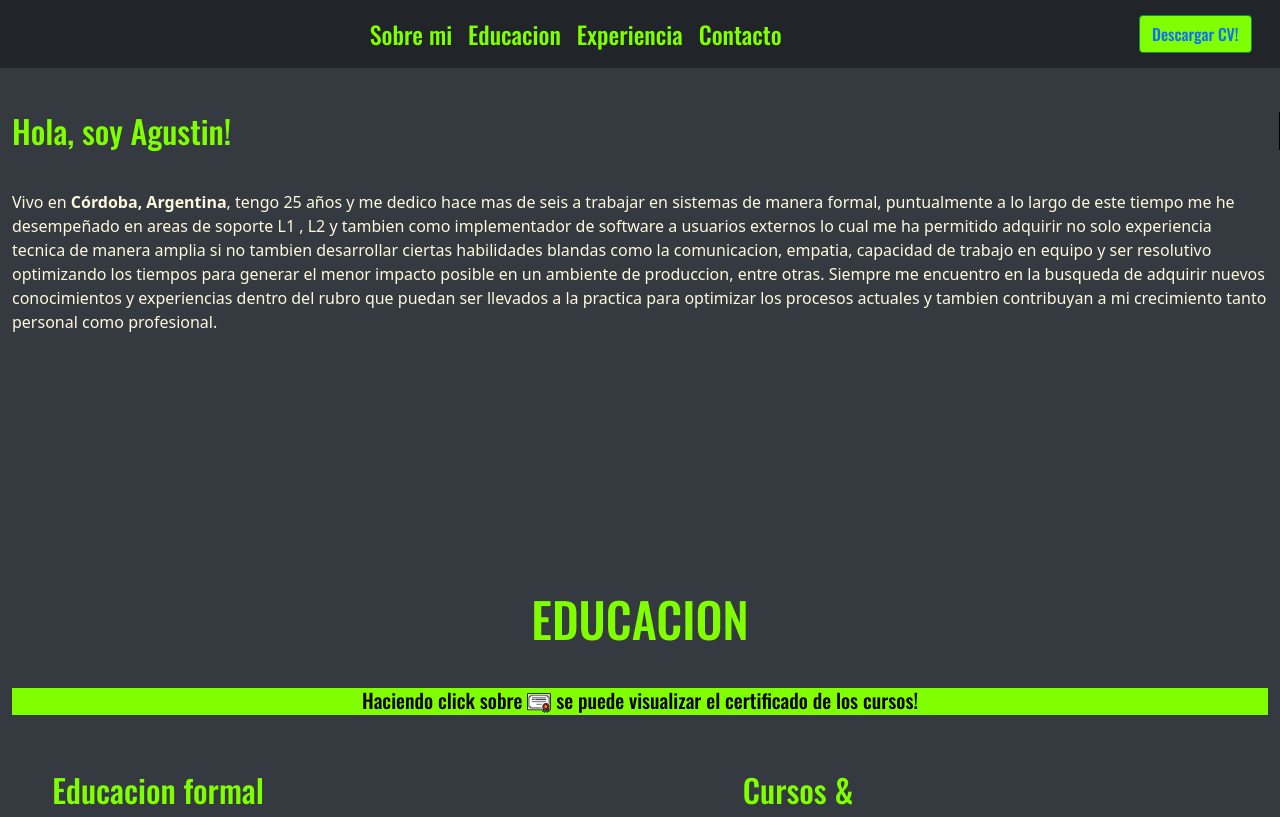
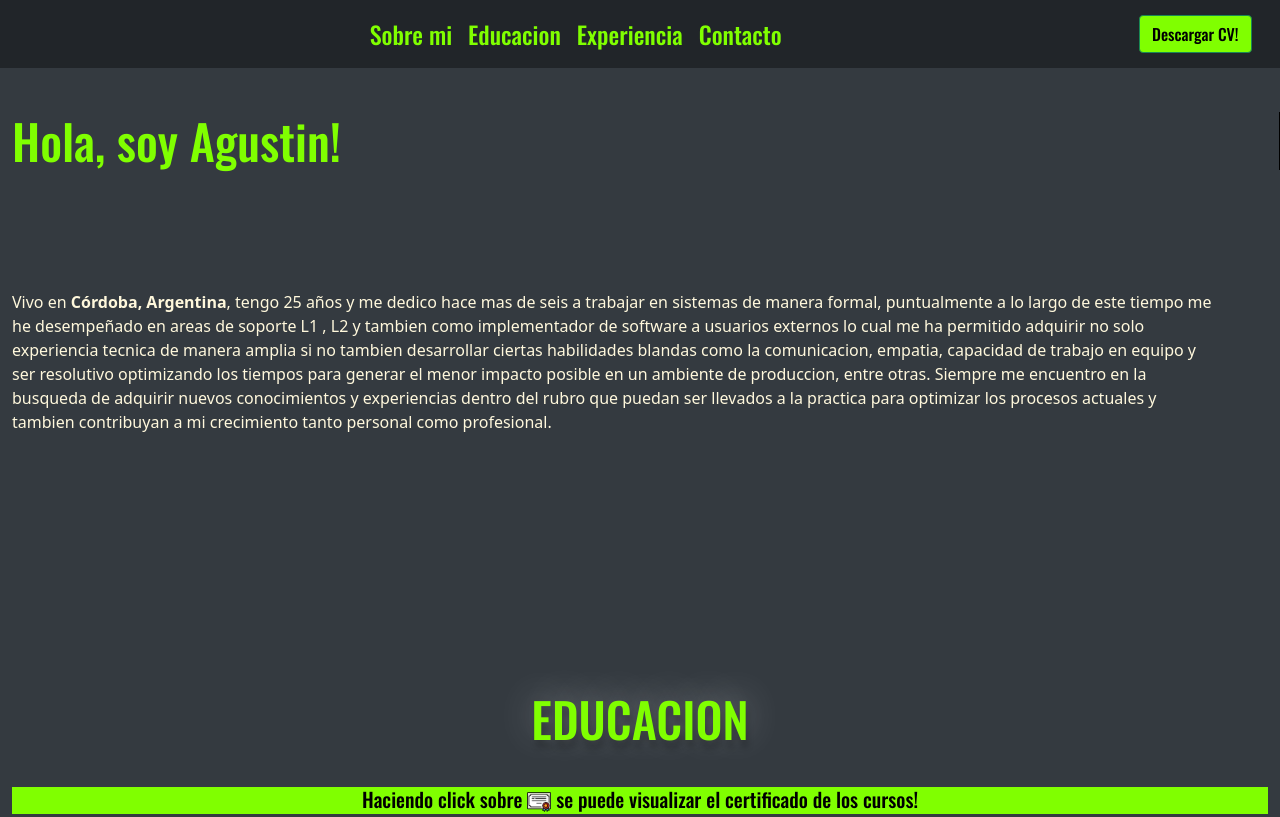
Before and after one commit to osoarrieta/presentacioncv, a plain HTML site: page index.html in a window 1280 px wide. Shown: the top 817 px of the page. Drawn offline with nearby package versions, Linux system fonts and the light colour scheme.

Commit message:
Saco link del cv y agrando titulo

```diff
--- a/css/styles.css
+++ b/css/styles.css
@@ -32,6 +32,7 @@ a{
     font-family: 'Oswald', sans-serif;
     padding-bottom: 2rem;
     padding-top: 7rem;
+    text-shadow: 2px 8px 6px rgba(0,0,0,0.2), 0px -5px 35px rgba(255,255,255,0.3);
 }
 
 .title_div {
@@ -47,6 +48,10 @@ a{
 #navbarSupportedContent{
     justify-content: center;
 }
+
+.navbar-collapse{
+    text-align: right;
+  }
 
 .btn_cv{
     background-color:rgb(128, 255, 0) !important;;
@@ -77,6 +82,7 @@ a{
 .sobremi_title{
     color: rgb(128, 255, 0) !important;
     font-family: 'Oswald', sans-serif;
+    font-size: 3rem;
     padding-top: 7rem;
     padding-right: 1rem;
     width: auto;
@@ -97,9 +103,16 @@ a{
 }
 
 .sobremi_p{
-    padding-top: 2rem;
+    padding-top: 7rem;
+    padding-right: 3rem;
     color: cornsilk;
 }
+
+/*.sobremi_foto{
+    display: flex;
+    justify-content: right;
+    margin-right: 3rem;
+}*/
 
 /*------------------------------EDUCACION----------------------------------------*/
 
--- a/index.html
+++ b/index.html
@@ -39,15 +39,17 @@
                 </div>
 
 
-                <button class="btn btn-outline-success btn_cv animate__animated animate__pulse" type="submit"><a href="https://drive.google.com/file/d/1TS6z0qNmNE_v_g6RLAlOX5byv69mxUVR/view?usp=sharing" target="_blank" rel="noopener noreferrer">Descargar CV!</a> </button>
+                <button class="btn btn-outline-success btn_cv animate__animated animate__pulse" type="submit"><!--<a href="https://drive.google.com/file/d/1TS6z0qNmNE_v_g6RLAlOX5byv69mxUVR/view?usp=sharing" target="_blank" rel="noopener noreferrer">--->Descargar CV!</a> </button>
 
             </div>
 
             <div class="row" id="sobremi">
                 <h2 class="sobremi_title">Hola, soy Agustin!<span>&#160;</span></h2>
-                    <p class="sobremi_p"> Vivo en <strong>Córdoba, Argentina</strong>, tengo 25 años y me dedico hace mas de seis a trabajar en sistemas de manera formal, puntualmente a lo largo de este tiempo me he desempeñado en areas de soporte L1 , L2 y tambien como implementador de software a usuarios externos lo cual me ha permitido adquirir no solo experiencia tecnica de manera amplia si no tambien desarrollar ciertas habilidades blandas como la comunicacion, empatia, capacidad de trabajo en equipo y ser resolutivo optimizando los tiempos para generar el menor impacto posible en un ambiente de produccion, entre otras.
+
+                    <div class="sobremi_foto">
+                    <p class="sobremi_p">  Vivo en <strong>Córdoba, Argentina</strong>, tengo 25 años y me dedico hace mas de seis a trabajar en sistemas de manera formal, puntualmente a lo largo de este tiempo me he desempeñado en areas de soporte L1 , L2 y tambien como implementador de software a usuarios externos lo cual me ha permitido adquirir no solo experiencia tecnica de manera amplia si no tambien desarrollar ciertas habilidades blandas como la comunicacion, empatia, capacidad de trabajo en equipo y ser resolutivo optimizando los tiempos para generar el menor impacto posible en un ambiente de produccion, entre otras.
                         Siempre me encuentro en la busqueda de adquirir nuevos conocimientos y experiencias dentro del rubro que puedan ser llevados a la practica para optimizar los procesos actuales y tambien contribuyan a mi crecimiento tanto personal como profesional.
-                    </p>
+                    </p> <!--<img src="images/mi_foto.png" alt="mi_foto" style="width: 15rem;">---></div>
             </div>
 
 
@@ -189,7 +191,7 @@
                 <img src="images/tlp.png" alt="teleprom" class="img-fluid image_exp">
 
                 <p class="experiencia_p">
-                    <strong style="font-size: 2rem;"> TELEPROM Argentina S.A </strong>
+                    <strong style="font-size: 2rem; "> TELEPROM Argentina S.A </strong>
                     <br>
                         Julio 2015 - Enero 2021
                     <br>
@@ -272,7 +274,7 @@
                 <div> +549 3516512588 <br>
                     agustin.arrieta.cba@gmail.com
                 </div>
-                <p>Designed Agustin Arrieta</p>
+                <p>designed Agustin Arrieta</p>
 
             </footer>
 
```
Also changed, not shown: images/mi_foto.png (added).
